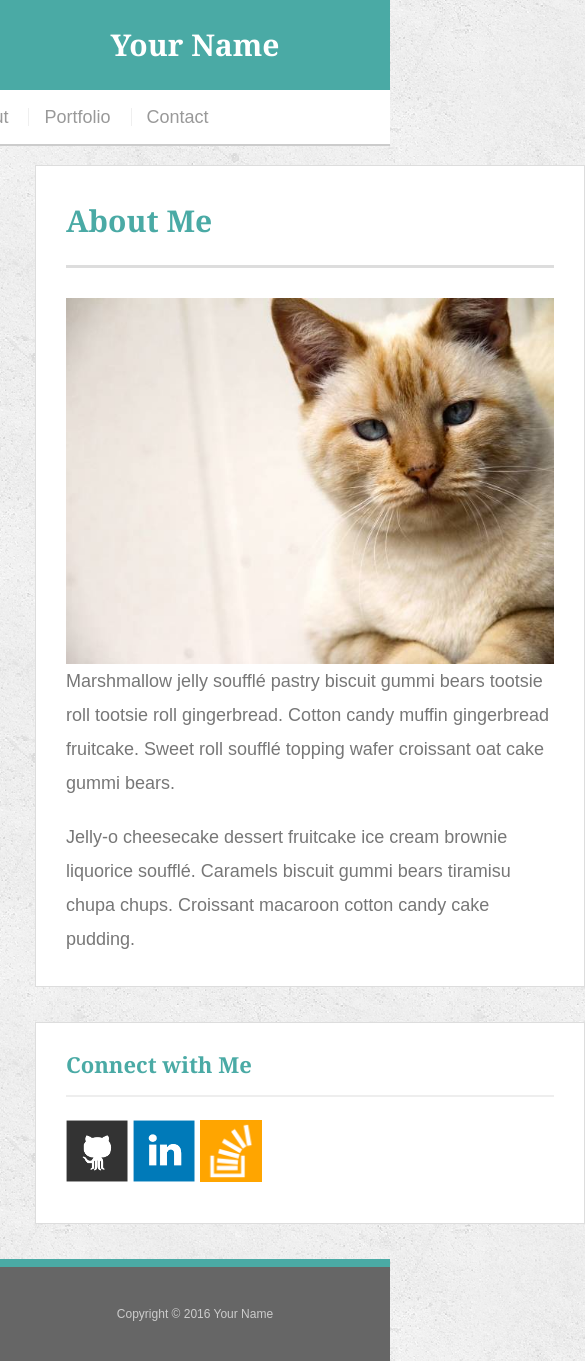
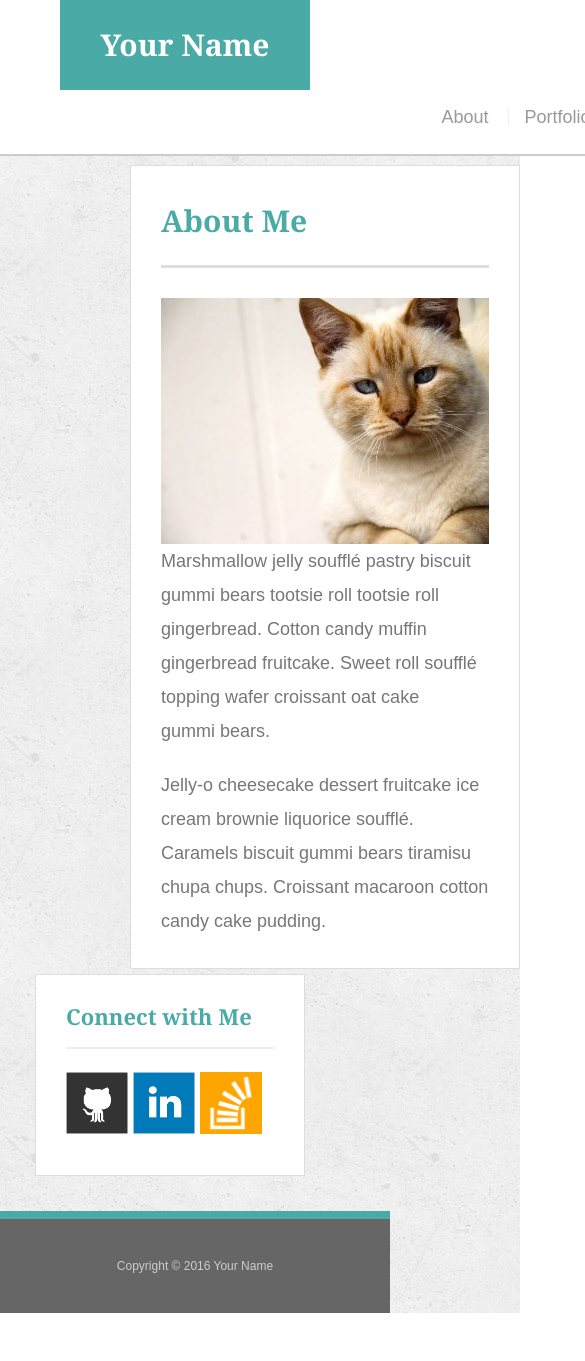
Before and after one commit to joycetio/Responsive-Portfolio, a plain HTML site: page index.html in a window 390 px wide. Shown: the whole page, 585 px wide, since content can reach past the window. After the commit the page ends 1313 px from the top, so only its background shows below. Drawn offline with Linux system fonts and the light colour scheme.

Commit message:
Update changes

```diff
--- a/assets/css/style.css
+++ b/assets/css/style.css
@@ -155,7 +155,7 @@ h3,
   padding: 30px;
   margin: 0 0 40px 0;
   width: 100%;
-  max-width: 650px;
+/*  max-width: 650px;*/
   float: left;
   background: #fff;
   border: 1px solid #ddd;
@@ -248,7 +248,7 @@ input[type=submit] {
 /*Media Queries */
 @media screen and (max-width: 640px) {
   body {
-    position: relative;
+    position: static;
    }
 
    #logo {
@@ -287,3 +287,78 @@ input[type=submit] {
   }
 
 }
+
+@media screen and (max-width: 768px) {
+  body { position: static; }
+
+  #logo {
+    position: static;
+    width: 256px;
+  }
+
+  nav {
+    margin-right: 20px;
+    margin-bottom: 20px;
+  }
+
+  .main-section {
+    position: static;
+    width: 685px;
+    margin-right: 35px;
+    margin-left: 35px;
+  }
+
+  .sidebar {
+    position: static;
+    width: 685px;
+    float: left;
+    margin-top: 5px;
+    margin-left: 35px;
+    margin-right: 35px;
+    margin-bottom: 35px;
+  }
+
+  .auth-image {
+    position: static;
+    width: 50%;
+  }
+
+}
+
+@media screen and (max-width: 980px) {
+  body {
+    position: static;
+  }
+
+  #masthead {
+    width: 980px;
+  }
+
+  #logo {
+    width: 250px;
+    margin-left: 50px;
+  }
+
+  nav {
+    margin-right: 100px;
+  }
+
+  .main-section {
+    width: 390px;
+    margin-left: 130px;
+  }
+
+  .sidebar {
+    float: left;
+    width: 270px;
+    margin-left: 35px;
+  }
+
+  .auth-image {
+    width: 100%;
+  }
+
+  .work {
+    width: 100%;
+  }
+}
```
Also changed, not shown: contact.html (+1 -1 lines), portfolio.html (+1 -1 lines).
